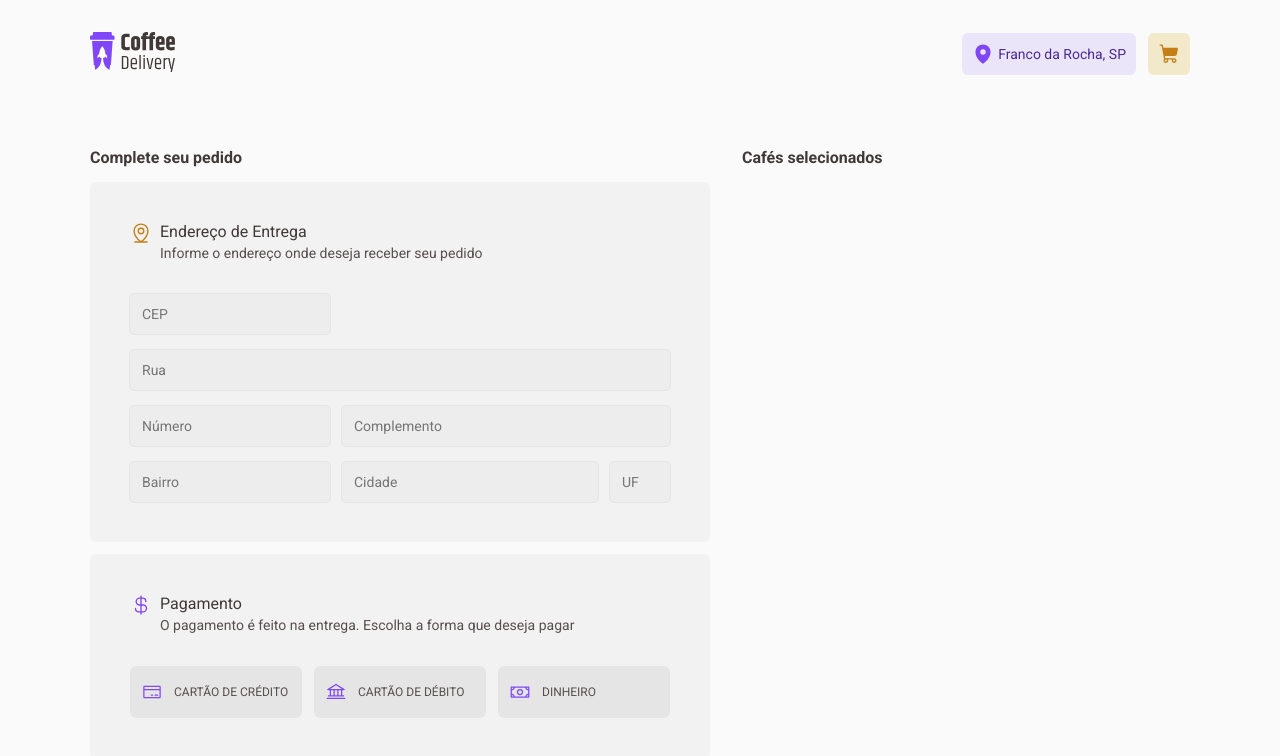
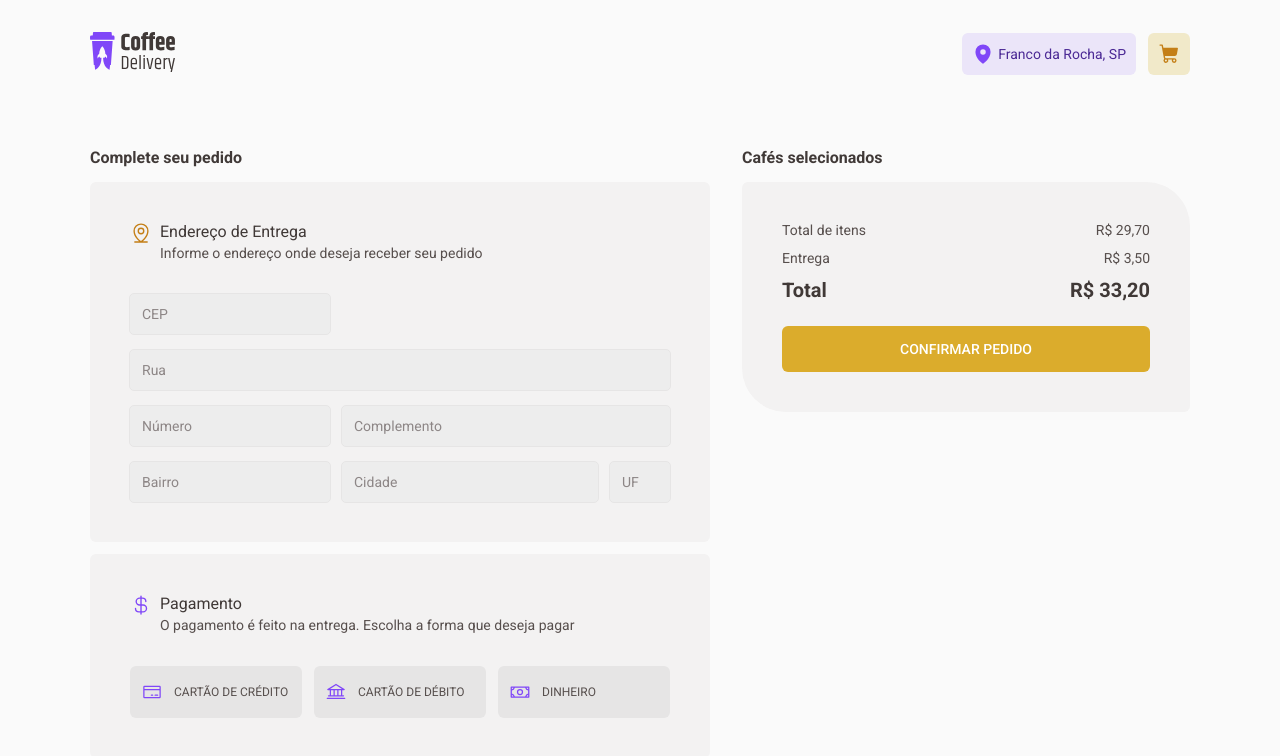
Before and after one commit to luisgustavoTbarbosa/coffee-delivery, a React (Vite) app: page /checagem in a window 1280 px wide. Shown: the top 756 px of the page. Built offline with nearby package versions, Linux system fonts and the light colour scheme.

Commit message:
feat: info cart box in checkout page

```diff
--- a/index.html
+++ b/index.html
@@ -6,7 +6,7 @@
     <link rel="preconnect" href="https://fonts.gstatic.com" crossorigin>
     <link rel="icon" type="image/svg+xml" href="/vite.svg" />
     <link href="https://fonts.googleapis.com/css2?family=Baloo+2:wght@700;800&display=swap" rel="stylesheet">
-    <link href="https://fonts.googleapis.com/css2?family=Roboto:wght@400;700&display=swap" rel="stylesheet">
+    <link href="https://fonts.googleapis.com/css2?family=Roboto:wght@400;500;700&display=swap" rel="stylesheet">
     <meta name="viewport" content="width=device-width, initial-scale=1.0" />
 
     <title>Coffee Delivery</title>
--- a/src/pages/Checkout/OrderForm/styles.ts
+++ b/src/pages/Checkout/OrderForm/styles.ts
@@ -42,8 +42,12 @@ export const FormAddress = styled.form`
     border: none;
     background-color: ${(props) => props.theme["base-input"]};
     outline: 1px solid ${(props) => props.theme["base-button"]};
-    color: ${(props) => props.theme["base-label"]};
+    color: ${(props) => props.theme["base-text"]};
     font-size: 0.875rem;
+
+    &::placeholder {
+      color: ${(props) => props.theme["base-label"]};
+    }
 
     &#rua {
       width: 100%;
@@ -80,5 +84,10 @@ export const PaymentMethods = styled.div`
     font-size: 0.75rem;
     text-transform: uppercase;
     cursor: pointer;
+    transition: background .2s ease;
+
+    &:hover {
+      background-color: ${(props) => props.theme["base-hover"]};
+    }
   }
 `
--- a/src/pages/Checkout/index.tsx
+++ b/src/pages/Checkout/index.tsx
@@ -1,5 +1,5 @@
 import { OrderForm } from "./OrderForm";
-import { CheckoutContainer, CompleteOrder, SelectedCoffees } from "./styles";
+import { CartBox, CheckoutContainer, CompleteOrder, SelectedCoffees, SubtotalBox } from "./styles";
 
 export function Checkout() {
   return (
@@ -10,6 +10,24 @@ export function Checkout() {
       </CompleteOrder>
       <SelectedCoffees>
         <strong>Cafés selecionados</strong>
+        <CartBox>
+          <div></div>
+          <SubtotalBox>
+            <div>
+              <p>Total de itens</p>
+              <span>R$ 29,70</span>
+            </div>
+            <div>
+              <p>Entrega</p>
+              <span>R$ 3,50</span>
+            </div>
+            <div>
+              <strong>Total</strong>
+              <strong>R$ 33,20</strong>
+            </div>
+          </SubtotalBox>
+          <button>Confirmar pedido</button>
+        </CartBox>
       </SelectedCoffees>
     </CheckoutContainer>
   )
--- a/src/pages/Checkout/styles.ts
+++ b/src/pages/Checkout/styles.ts
@@ -14,10 +14,55 @@ export const CheckoutContainer = styled.main`
 
 export const CompleteOrder = styled.div`
   flex: 1;
-
-
 `
 
 export const SelectedCoffees = styled.div`
   min-width: 448px;
 `
+
+export const CartBox = styled.div`
+  padding: 2.5rem;
+  border-radius: 6px 44px 6px 44px;
+  background-color: ${(props) => props.theme["base-card"]};
+
+  button {
+    width: 100%;
+    padding: 0.75rem 0.5rem;
+    border: none;
+    border-radius: 6px;
+    background-color: ${(props) => props.theme.yellow};
+    color: ${(props) => props.theme.white};
+    font-size: 0.875rem;
+    font-weight: 500;
+    line-height: 160%;
+    text-transform: uppercase;
+    cursor: pointer;
+    transition: background .2s ease;
+
+    &:hover {
+      background-color: ${(props) => props.theme["yellow-dark"]};
+    }
+  }
+`
+
+export const SubtotalBox = styled.div`
+  margin-bottom: 1.5rem;
+
+  div {
+    display: flex;
+    justify-content: space-between;
+
+    p, span {
+      font-size: 0.875rem;
+    }
+
+    strong {
+      margin: 0;
+      font-size: 1.25rem;
+    }
+  }
+
+  div + div {
+    margin-top: 0.75rem;
+  }
+`
```
